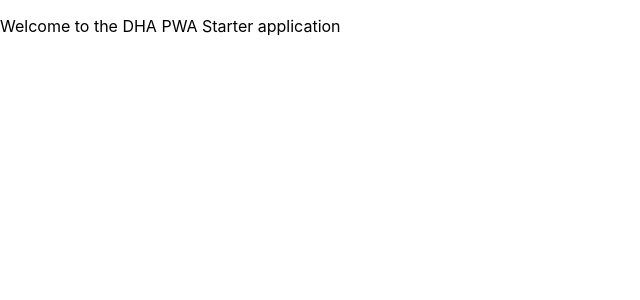
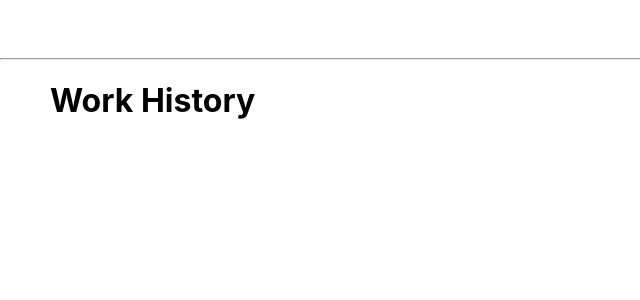
Before and after one commit to jclarkGRC/AliroWorkHistoryAssignment, a React (Create React App) app: page /#/ in a window 1280 px wide. Shown: the top 300 px of the page, without its empty margins (0-640 px from the left). Built offline with nearby package versions, Linux system fonts and the light colour scheme.

Commit message:
home component rough complete

```diff
--- a/public/index.html
+++ b/public/index.html
@@ -52,7 +52,7 @@
     work correctly both with client-side routing and a non-root public URL.
     Learn how to configure a non-root public URL by running `npm run build`.
     -->
-    <title>React App</title>
+    <title>Aliro Practice Example</title>
   </head>
   <body>
     <noscript> You need to enable JavaScript to run this app. </noscript>
--- a/src/components/Home.tsx
+++ b/src/components/Home.tsx
@@ -34,8 +34,9 @@ import React from 'react';
 
 const Home = () => {
     return (
-        <div>
-            <p>Welcome to the DHA PWA Starter application</p>
+        <div style={{paddingTop: "50px"}}>
+            <hr/>
+          <h1 style={{paddingLeft: "50px"}}>Work History</h1>
         </div>
     );
 };
```
